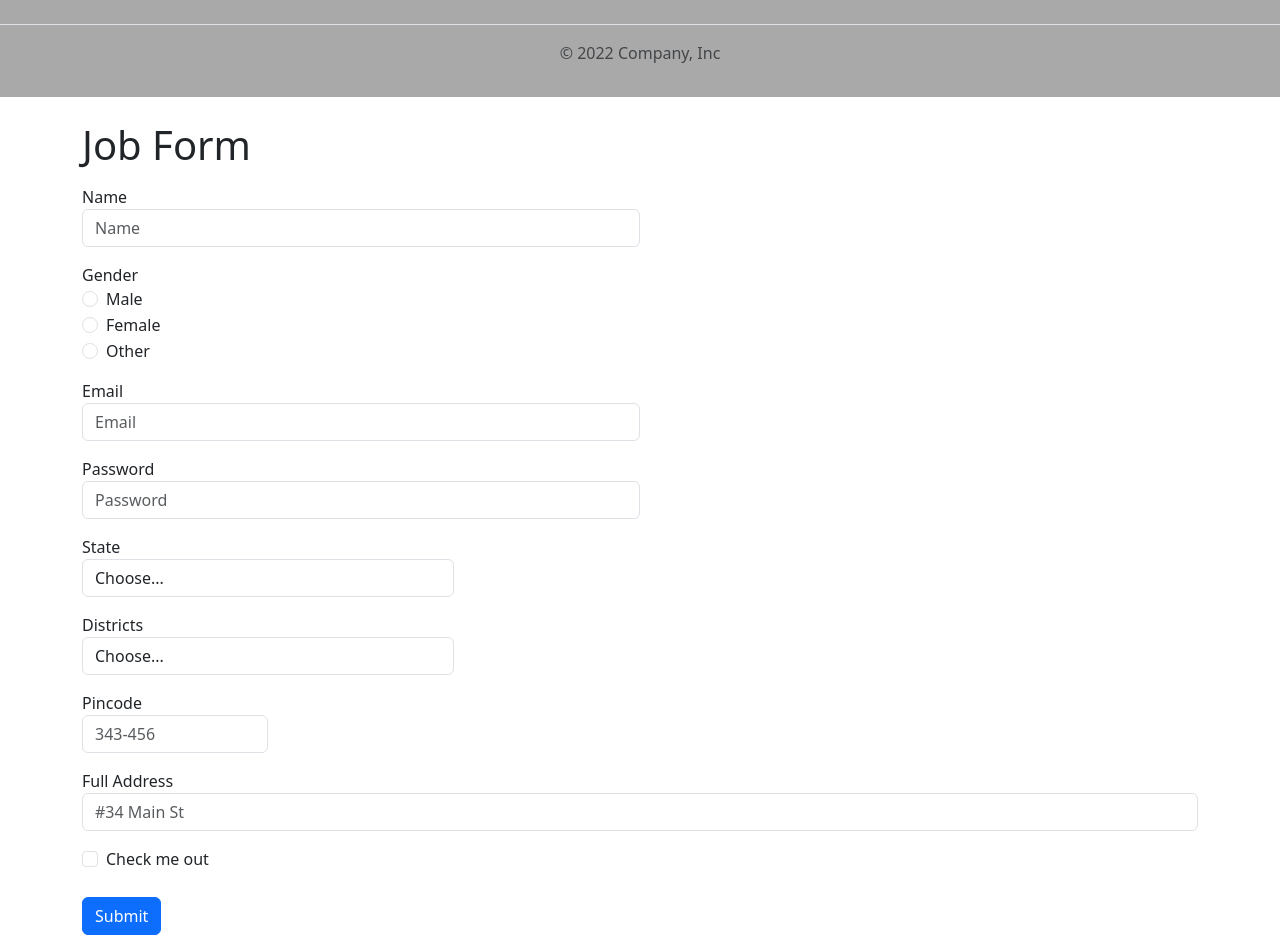
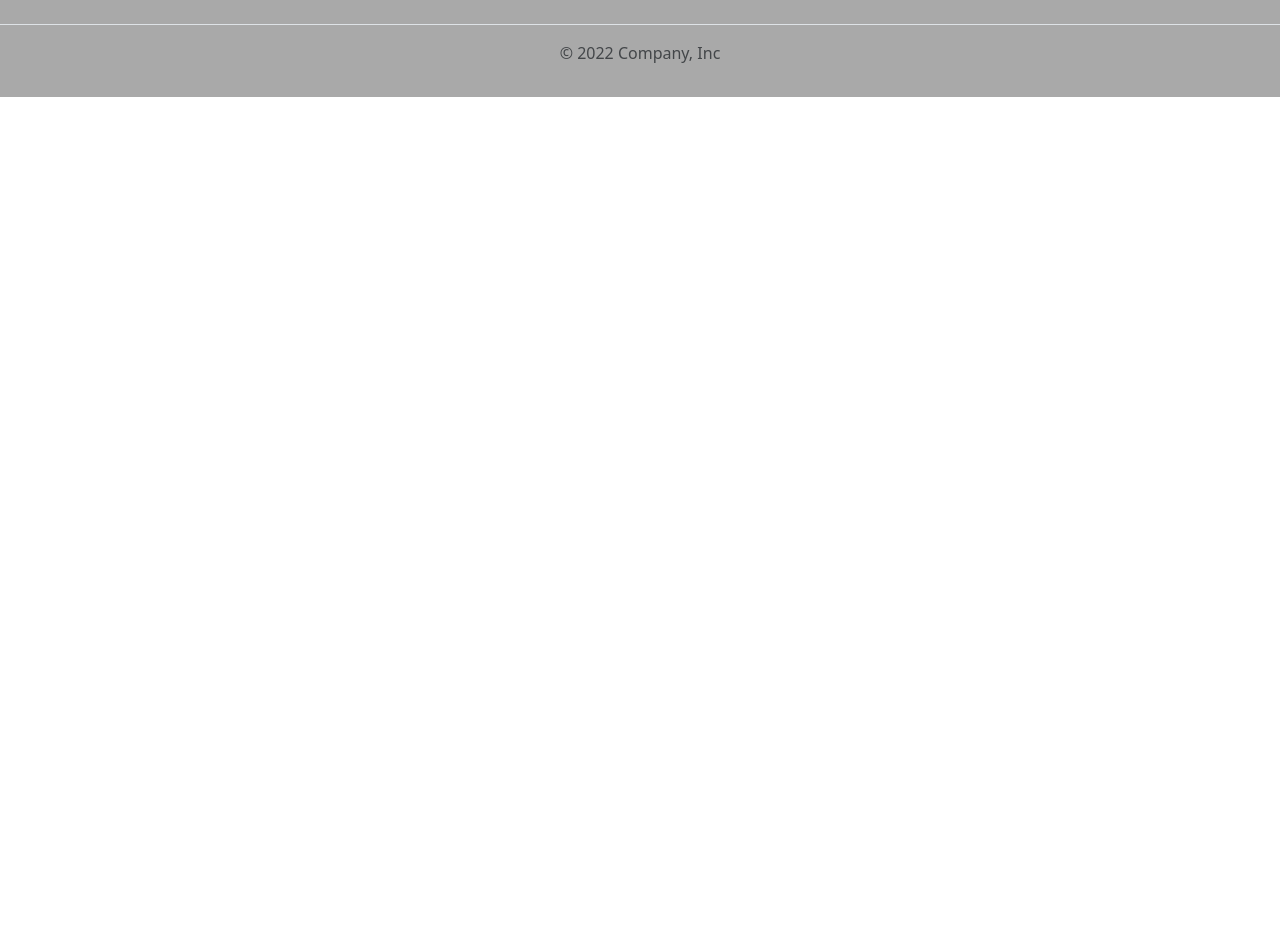
Before and after one commit to Nikhilsaini823/ShoppingApp_using_FatchAPI, a React (Create React App) app: page / in a window 1280 px wide. Shown: the part 2264-3199 px from the top of the page. After the commit the page ends 2385 px from the top, so only its background shows below. Built offline with nearby package versions, Linux system fonts and the light colour scheme.

Commit message:
Forth Commit

```diff
--- a/src/component/JobProfile/Jobform.css
+++ b/src/component/JobProfile/Jobform.css
@@ -1,3 +1,4 @@
 .msgcolor{
     color: red;
+    text-transform: capitalize;
 }
--- a/src/component/JobProfile/Jobform.js
+++ b/src/component/JobProfile/Jobform.js
@@ -1,87 +1,52 @@
 import React from 'react'
-import  { useState } from "react";
+import { useState } from "react";
 import "./Jobform.css"
 
 export const Jobform = () => {
-    const [name, setName] = useState("")
-    const [email, setEmail] = useState('')
-    const [password, setPassword] = useState('')
-    const [pincode, setPincode] = useState('')
-    const [fulladdress, setFullAddress ] = useState('')
-    const [gender, setGender] = useState('')
-    const [states, setStates] = useState('')
-    const [distt, setDistt] = useState('')
-    const [nameErr,setNameErr] = useState('')
-    const [emailErr, setEmailErr] = useState('')
-    const [passwordErr, setPasswordErr] = useState('')
-    const [pincodeErr, setPincodeErr] = useState('')
-    const [fulladdressErr, setFullAddressErr] = useState('')
-    const [genderErr, setGenderErr] = useState('')
-    const [statesErr, setStatesErr] = useState('')
-    const [disttErr, setDisstErr] = useState('')
+    const [finalError, setFinalError] = useState({})
+    const [formData, setFormData] = useState({});
 
+    const formFields = ['name', 'email', 'password', 'pincode', 'fulladdress'];
 
-    const handleNameChange = (event) =>{
-        setNameErr("")
-        setName(event.target.value)
+    const handleErrorMessage = (e) => {
+        if (e.target.value === '') {
+            setFinalError({ [e.target.name]: `${e.target.name} Should be required`, ...finalError });
+            for (const key in formData) {
+                if (key === e.target.name) {
+                    delete formData[key];
+                } else {
+                    setFormData({ ...formData });
                 }
-    const hendleEmailChange = (event) =>{
-        setEmailErr('')
-        setEmail(event.target.value)
             }
-    const hendlePasswordChange = (event) =>{
-        setPasswordErr('')
-        setPassword(event.target.value)
         }
-    const hendlePincodeChange = (event) => {
-        setPincodeErr('')
-        setPincode(event.target.value)
+        else {
+            for (const key in finalError) {
+                if (key === e.target.name) {
+                    delete finalError[key];
+                } else {
+                    setFinalError({ ...finalError });
                 }
-    const hendleFulladdChange = (event) =>{
-        setFullAddressErr('')
-        setFullAddress(event.target.value)
             }
-    const hendelGenderChange = (event) =>{
-        setGenderErr('')
-        setGender(event.target.value)
+            setFormData({ ...formData, [e.target.name]: e.target.value });
         }
-    const hendleStatesChange = (event) =>{
-        setStatesErr('')
-        setStates(event.target.value)
-    }
-    const hendleDisttChange= (event) =>{
-        setDisstErr('')
-        setDistt(event.target.value)
     }
 
-    const validate = (e) => {
-        let status = true
-        e.preventDefault();
-        if (name.length === 0 ){
-            setNameErr('This field is required')
+    const finalData = [];
+    const validate = (event) => {
+        event.preventDefault();
+        if (formData && Object.keys(formData).length === formFields.length) {
+            finalData.push(formData);
+            console.log(finalData)
         }
-        if (email.length === 0){
-            setEmailErr('This field is required')
+        else {
+            let finalError = {};
+            for (const value of formFields) {
+                if (!formData[value]) {
+                    finalError = { ...finalError, [value]: `${value} Should be required` };
                 }
-        if (password.length === 0){
-            setPasswordErr('This field is required')
             }
-        if (pincode.length === 0){
-            setPincodeErr('This field is required')
+            setFinalError({ ...finalError });
         }
-        if (fulladdress.length === 0){
-            setFullAddressErr('This field is required')
-        }
-        if (gender.length === 0){
-            setGenderErr('Select atleast one button')
-        }
-        if (states.length === 0){
-            setStatesErr('Please select State')
-        }
-        if (distt.length === 0){
-            setDisstErr('Please select District')
-        }
-        return status
     }
 
 
@@ -91,49 +56,52 @@ export const Jobform = () => {
             <div className="form-row mt-3">
                 <div className="form-group col-md-6">
                     <label htmlFor="text">Name</label>
-                    <input type="text" className="form-control"  placeholder="Name" onChange={handleNameChange}/>
-                    <p className='msgcolor'>{nameErr}</p>
+                    <input type="text" className="form-control" name='name' placeholder="name" onChange={(e) => {
+                        handleErrorMessage(e);
+                    }} />
+                    {finalError.name && <p className='msgcolor' >{finalError.name}</p>}
                 </div>
                 <div className="form-group col-md-6">
                     <label htmlFor="text">Gender</label>
                     <div className="form-check">
-                        <input className="form-check-input" type="radio" name="radio" onChange={hendelGenderChange} />
+                        <input className="form-check-input" type="radio" value="male" name="radio" onChange={(e) => handleErrorMessage(e)} />
                         <label className="radio-button" htmlFor="radio-button">Male</label>
                     </div>
                     <div className="form-check">
-                        <input className="form-check-input" type="radio" name="radio" onChange={hendelGenderChange}  />
+                        <input className="form-check-input" type="radio" value="female" name="radio" onChange={(e) => handleErrorMessage(e)} />
                         <label className="form-check-label" htmlFor="radio-button">Female</label>
                     </div>
                     <div className="form-check">
-                        <input className="form-check-input" type="radio" name="radio" onChange={hendelGenderChange}/>
+                        <input className="form-check-input" type="radio" name="radio" value="others" onChange={(e) => handleErrorMessage(e)} />
                         <label className="form-check-label" htmlFor="radio-button">Other</label>
                     </div>
-                    <p className='msgcolor'>{genderErr}</p>
                 </div>
                 <div className="form-group col-md-6">
                     <label htmlFor="inputEmail4">Email</label>
-                    <input type="email" className="form-control"  placeholder="Email" onChange={hendleEmailChange}/>
-                    <p className='msgcolor'>{emailErr}</p>
+                    <input type="email" className="form-control" name='email' placeholder="Email" onChange={(e) => {
+                        handleErrorMessage(e);
+                    }} />
+                    {finalError.email && <p className='msgcolor ' >{finalError.email}</p>}
                 </div>
                 <div className="form-group col-md-6">
                     <label htmlFor="inputPassword4">Password</label>
-                    <input type="password" className="form-control"  placeholder="Password" onChange={hendlePasswordChange}/>
-                    <p className='msgcolor'>{passwordErr}</p>
+                    <input type="password" className="form-control" name='password' placeholder="Password" onChange={(e) => {handleErrorMessage(e);
+                    }} />
+                    {finalError.password && <p className='msgcolor' >{finalError.password}</p>}
                 </div>
             </div>
             <div className="form-row">
                 <div className="form-group col-md-4">
                     <label htmlFor="inputState">State</label>
-                    <select className="form-control"  onChange={hendleStatesChange}>
+                    <select className="form-control" onChange={(e) => handleErrorMessage(e)}>
                         <option value={""}>Choose...</option>
                         <option value={"HR"}>Haryana</option>
                         <option value={"Other"}>Other..</option>
                     </select>
-                    <p className='msgcolor'>{statesErr}</p>
                 </div>
                 <div className="form-group col-md-4">
                     <label htmlFor="inputState">Districts</label>
-                    <select  className="form-control" onChange={hendleDisttChange}>
+                    <select className="form-control" onChange={(e) => handleErrorMessage(e)}>
                         <option value={""}>Choose...</option>
                         <option value={"Ambala"}>Ambala </option>
                         <option value={"Bhiwani"}>Bhiwani</option>
@@ -147,28 +115,24 @@ export const Jobform = () => {
                         <option value={"Yamunanagar"}>Yamunanagar</option>
                         <option value={"Other"}>Other..</option>
                     </select>
-                    <p className='msgcolor' >{disttErr}</p>
+
                 </div>
-                    <div className="form-group col-md-2">
+                <div className="form-group col-md-4000">
                     <label htmlFor="inputZip">Pincode</label>
-                    <input type="text" className="form-control"  placeholder="343-456" onChange={hendlePincodeChange}/>
-                    <p className='msgcolor'>{pincodeErr}</p>
+                    <input type="text" className="form-control" name='pincode' placeholder="343-456" onChange={(e) => {
+                        handleErrorMessage(e);
+                    }} />
+                    {finalError.pincode && <p className='msgcolor' >{finalError.pincode}</p>}
                 </div>
                 <div className="form-group">
                     <label htmlFor="inputAddress">Full Address</label>
-                    <input type="text" className="form-control"  placeholder="#34 Main St" onChange={hendleFulladdChange}/>
-                    <p className='msgcolor'>{fulladdressErr}</p>
+                    <input type="text" className="form-control" name="fulladdress" placeholder="#34 Main St"onChange={(e) => {
+                        handleErrorMessage(e);
+                    }} />
+                    {finalError.fulladdress && <p className='msgcolor' >{finalError.fulladdress}</p>}
                 </div>
             </div>
-            <div className="form-group">
-                <div className="form-check">
-                    <input className="form-check-input" type="checkbox" />
-                    <label className="form-check-label" htmlFor="gridCheck">
-                        Check me out
-                    </label>
-                </div>
-            </div>
-            <button  type="submit"  className="btn btn-primary mt-4" >Submit</button>
+            <button type="submit" className="btn btn-primary " >Submit</button>
         </form>
     )
 }
--- a/src/component/Product/Products.js
+++ b/src/component/Product/Products.js
@@ -17,7 +17,7 @@ function Product() {
             })
     }
 
-    // console.log('products',products);
+    console.log('products',products);
 
     useEffect(() => {
         fetchData();
--- a/src/index.js
+++ b/src/index.js
@@ -3,13 +3,11 @@ import React from 'react';
 import ReactDOM from 'react-dom/client';
 import App from './App';
 import reportWebVitals from './reportWebVitals';
-import Navigation from './component/JobProfile/Jobform';
 
 const root = ReactDOM.createRoot(document.getElementById('root'));
 root.render(
   <React.StrictMode>
     <App />
-    <Navigation />
   </React.StrictMode>
 );
 
```
Also changed, not shown: src/component/JobProfile/import React from 'react'.js (added, +129 -0 lines). Lines whose indentation alone changed are shown as unchanged.
